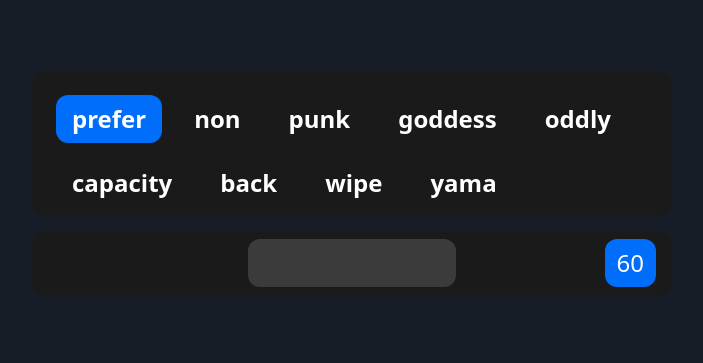
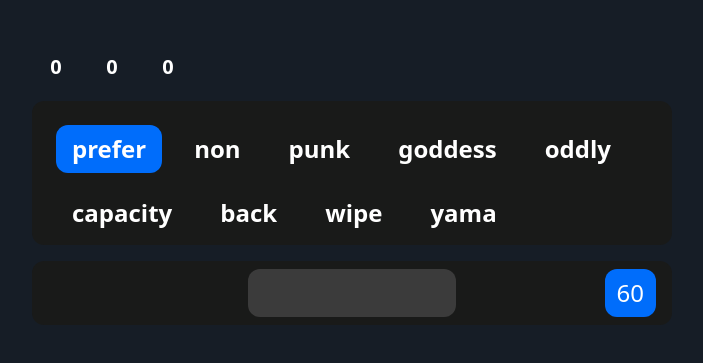
Before and after one commit to sunneydev/wpm, a React (Vite) app: page / in a window 1280 px wide. Shown: the part 121-484 px from the top of the page, without its empty margins (288-991 px from the left). Built offline with nearby package versions, Linux system fonts and the light colour scheme.

Commit message:
added progress badges

```diff
--- a/src/App.tsx
+++ b/src/App.tsx
@@ -5,6 +5,7 @@ import Input from "./components/Input";
 import useTimer from "./hooks/useTimer";
 import useWords from "./hooks/useWords";
 import Words from "./hooks/Words";
+import Badge from "./components/Badge";
 
 function App() {
   const words = useWords();
@@ -18,15 +19,19 @@ function App() {
       history: {},
     });
 
-  const { time, finished } = useTimer(60, started);
+  useEffect(() => {
+    const seconds = 5;
+    const words = 10;
+    const wpm = (words / seconds) * 60;
+  }, [started, total, incorrect]);
+
+  const { time, wpm, finished } = useTimer(60, started, total - incorrect);
 
   const validate = useCallback(
     (input: string) => {
       const currentWord = words[current];
 
       const element = document.getElementById(`word-${current}`);
-
-      console.log(element);
 
       element?.scrollIntoView({
         block: "start",
@@ -76,6 +81,11 @@ function App() {
   return (
     <div className="h-screen w-full flex items-center justify-center">
       <div className="flex flex-col items-center justify-center h-full w-1/2 mb-48">
+        <div className="w-full text-white flex gap-2 mb-2">
+          <Badge color="green">{wpm}</Badge>
+          <Badge color="blue">{total}</Badge>
+          <Badge color="red">{incorrect}</Badge>
+        </div>
         <div className="bg-[#191A19] p-4 h-[18%] rounded-xl">
           <Words current={current} history={history} words={words} />
         </div>
--- /dev/null
+++ b/src/components/Badge.tsx
@@ -0,0 +1,14 @@
+import React from "react";
+
+const Badge: React.FC<{
+  color: "red" | "green" | "blue";
+  children: React.ReactNode;
+}> = ({ color, children }) => (
+  <div
+    className={`py-3 px-3 w-12 text-center bg-${color}-600 rounded-2xl font-bold text-xl`}
+  >
+    {children}
+  </div>
+);
+
+export default Badge;
--- a/src/components/Input.tsx
+++ b/src/components/Input.tsx
@@ -4,7 +4,7 @@ const Input: React.FC<{
   <input
     type="text"
     onKeyDown={onKeyDown}
-    className="w-1/3 float-none py-2 px-3 rounded-xl font-medium bg-[#3b3b3b] text-2xl"
+    className="w-1/3 outline-none float-none py-2 px-3 rounded-xl font-medium text-white bg-[#3b3b3b] text-2xl"
   />
 );
 
--- a/src/hooks/Words.tsx
+++ b/src/hooks/Words.tsx
@@ -7,24 +7,19 @@ const Words: React.FC<
   }
 > = ({ history, current, words }) => {
   const wordColor = (index: number) =>
-    index === current
+    "word " +
+    (index === current
       ? "bg-[#006dfb]"
       : typeof history[index] === "boolean"
       ? history[index]
         ? "bg-green-500"
         : "bg-red-500"
-      : "";
+      : "");
 
   return (
     <div className="max-h-full overflow-hidden">
       {words.slice(0, 300).map((w, index) => (
-        <div
-          id={`word-${index}`}
-          key={index}
-          className={`${wordColor(
-            index
-          )} inline-block text-white text-2xl font-bold m-2 p-2 px-4 rounded-xl`}
-        >
+        <div id={`word-${index}`} key={index} className={wordColor(index)}>
           {w}
         </div>
       ))}
--- a/src/hooks/useTimer.ts
+++ b/src/hooks/useTimer.ts
@@ -1,6 +1,6 @@
 import { useState, useEffect } from "react";
 
-const useTimer = (startingTime: number, started: boolean) => {
+const useTimer = (startingTime: number, started: boolean, correct: number) => {
   const [time, setTime] = useState(startingTime);
   const [finished, setFinished] = useState(false);
 
@@ -26,6 +26,7 @@ const useTimer = (startingTime: number, started: boolean) => {
   return {
     time,
     finished,
+    wpm: Math.round((correct / (60 - time)) * 60) || 0,
   };
 };
 
--- a/src/index.css
+++ b/src/index.css
@@ -6,3 +6,9 @@ html,
 body {
   background-color: #161d26;
 }
+
+@layer components {
+  .word {
+    @apply inline-block text-white text-2xl font-bold m-2 p-2 px-4 rounded-xl;
+  }
+}
```
